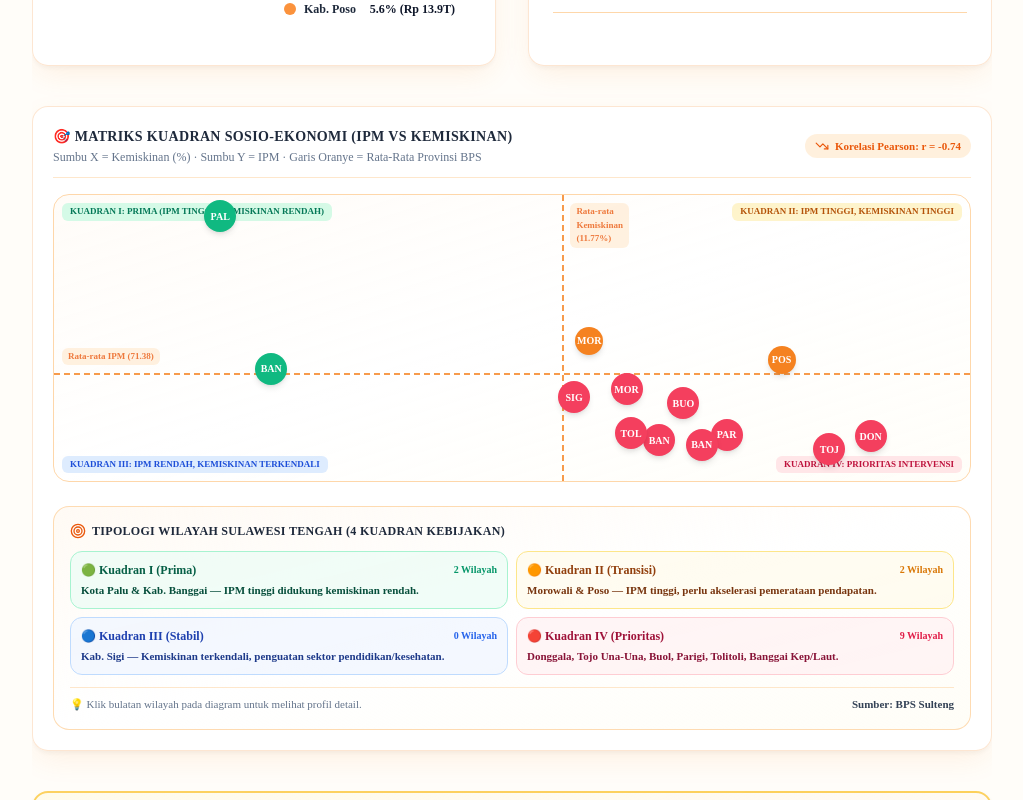
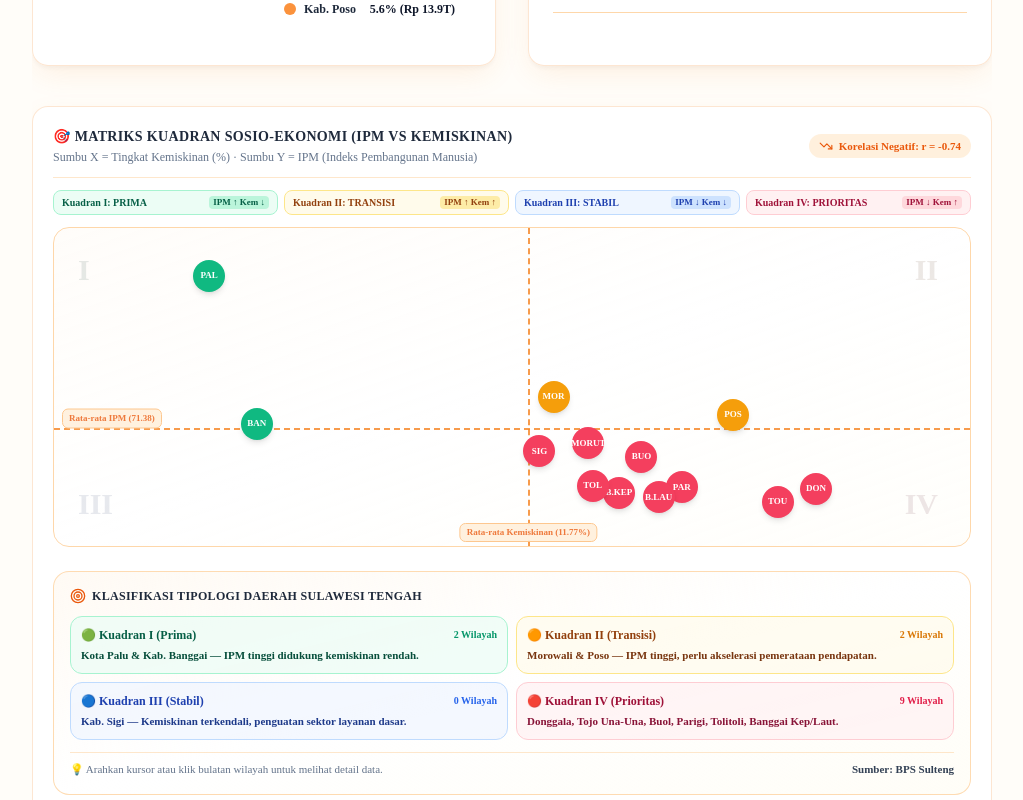
Before and after one commit to AndiFaturrahman/Web_Dashboard_Chatbot_BPSSulteng, a Next.js app in the folder web(next.js)/frontend/: page / in a window 1280 px wide. Shown: the part 2360-3160 px from the top of the page, without its empty margins (256-1279 px from the left). Built offline with nearby package versions, Linux system fonts and the light colour scheme; no server answers.

Commit message:
fix: relocate quadrant labels above scatter canvas to prevent bubble overlap and add hover tooltips

```diff
--- a/web(next.js)/frontend/components/charts/InteractiveScatterQuadrant.tsx
+++ b/web(next.js)/frontend/components/charts/InteractiveScatterQuadrant.tsx
@@ -2,7 +2,7 @@
 
 import { useState } from "react";
 import { Regency } from "@/types";
-import { Sparkles, TrendingDown, Target, Info, CheckCircle2 } from "lucide-react";
+import { Sparkles, TrendingDown, Target, Info, CheckCircle2, MapPin } from "lucide-react";
 
 interface ScatterQuadrantProps {
   title: string;
@@ -11,19 +11,39 @@ interface ScatterQuadrantProps {
 
 export default function InteractiveScatterQuadrant({ title, regencies }: ScatterQuadrantProps) {
   const [selectedReg, setSelectedReg] = useState<Regency | null>(null);
+  const [hoveredReg, setHoveredReg] = useState<Regency | null>(null);
 
   const avgIPM = 71.38;
   const avgKemiskinan = 11.77;
 
+  // Expanded scale to ensure bubbles never clip or overlap boundaries
   const minX = 4;
-  const maxX = 18;
-  const minY = 64;
-  const maxY = 84;
+  const maxX = 19;
+  const minY = 63;
+  const maxY = 86;
 
   const q1 = regencies.filter((r) => r.IPM >= avgIPM && r.Kemiskinan_Persen <= avgKemiskinan);
   const q2 = regencies.filter((r) => r.IPM >= avgIPM && r.Kemiskinan_Persen > avgKemiskinan);
   const q3 = regencies.filter((r) => r.IPM < avgIPM && r.Kemiskinan_Persen <= avgKemiskinan);
   const q4 = regencies.filter((r) => r.IPM < avgIPM && r.Kemiskinan_Persen > avgKemiskinan);
+
+  // Short clean names for bubbles
+  const getShortName = (name: string) => {
+    if (name.includes("Palu")) return "PAL";
+    if (name.includes("Banggai Kepulauan")) return "B.KEP";
+    if (name.includes("Banggai Laut")) return "B.LAU";
+    if (name.includes("Banggai")) return "BAN";
+    if (name.includes("Morowali Utara")) return "MORUT";
+    if (name.includes("Morowali")) return "MOR";
+    if (name.includes("Poso")) return "POS";
+    if (name.includes("Donggala")) return "DON";
+    if (name.includes("Tolitoli")) return "TOL";
+    if (name.includes("Buol")) return "BUO";
+    if (name.includes("Parigi")) return "PAR";
+    if (name.includes("Tojo")) return "TOU";
+    if (name.includes("Sigi")) return "SIG";
+    return name.slice(0, 3).toUpperCase();
+  };
 
   return (
     <div className="glass-card rounded-2xl p-5 overflow-hidden flex flex-col justify-between h-full space-y-4">
@@ -35,25 +55,60 @@ export default function InteractiveScatterQuadrant({ title, regencies }: Scatter
               🎯 {title}
             </h3>
             <p className="text-xs text-slate-500 mt-0.5">
-              Sumbu X = Kemiskinan (%) · Sumbu Y = IPM · Garis Oranye = Rata-Rata Provinsi BPS
+              Sumbu X = Tingkat Kemiskinan (%) · Sumbu Y = IPM (Indeks Pembangunan Manusia)
             </p>
           </div>
 
           <div className="flex items-center gap-1.5 rounded-full bg-orange-100/80 px-2.5 py-1 text-[11px] font-black text-[#EA580C]">
             <TrendingDown className="h-3.5 w-3.5" />
-            <span>Korelasi Pearson: r = -0.74</span>
+            <span>Korelasi Negatif: r = -0.74</span>
           </div>
         </div>
 
-        {/* Scrollable Canvas Container */}
-        <div className="mt-4 overflow-x-auto pb-2 scrollbar-thin">
-          <div className="relative h-72 min-w-[500px] w-full rounded-2xl border border-orange-200 bg-gradient-to-br from-orange-50/40 via-white to-amber-50/30 p-4">
+        {/* 4 Quadrant Reference Bar (Placed neatly ABOVE the graph so it never collides with bubbles) */}
+        <div className="mt-3 grid grid-cols-2 sm:grid-cols-4 gap-1.5 text-[10px] font-black">
+          <div className="rounded-lg bg-emerald-50 border border-emerald-200 px-2 py-1 text-emerald-800 flex items-center justify-between">
+            <span>Kuadran I: PRIMA</span>
+            <span className="bg-emerald-200/70 px-1 rounded text-[9px]">IPM ↑ Kem ↓</span>
+          </div>
+          <div className="rounded-lg bg-amber-50 border border-amber-200 px-2 py-1 text-amber-800 flex items-center justify-between">
+            <span>Kuadran II: TRANSISI</span>
+            <span className="bg-amber-200/70 px-1 rounded text-[9px]">IPM ↑ Kem ↑</span>
+          </div>
+          <div className="rounded-lg bg-blue-50 border border-blue-200 px-2 py-1 text-blue-800 flex items-center justify-between">
+            <span>Kuadran III: STABIL</span>
+            <span className="bg-blue-200/70 px-1 rounded text-[9px]">IPM ↓ Kem ↓</span>
+          </div>
+          <div className="rounded-lg bg-rose-50 border border-rose-200 px-2 py-1 text-rose-800 flex items-center justify-between">
+            <span>Kuadran IV: PRIORITAS</span>
+            <span className="bg-rose-200/70 px-1 rounded text-[9px]">IPM ↓ Kem ↑</span>
+          </div>
+        </div>
+
+        {/* Scatter Plot Canvas with Clean Non-Overlapping Watermarks */}
+        <div className="mt-3 overflow-x-auto pb-2 scrollbar-thin">
+          <div className="relative h-80 min-w-[520px] w-full rounded-2xl border border-orange-200 bg-gradient-to-br from-orange-50/30 via-white to-amber-50/20 p-4">
+
+            {/* Watermark Roman Numerals in Background */}
+            <div className="absolute top-6 left-6 text-3xl font-black text-emerald-950/10 select-none pointer-events-none">
+              I
+            </div>
+            <div className="absolute top-6 right-8 text-3xl font-black text-amber-950/10 select-none pointer-events-none">
+              II
+            </div>
+            <div className="absolute bottom-6 left-6 text-3xl font-black text-blue-950/10 select-none pointer-events-none">
+              III
+            </div>
+            <div className="absolute bottom-6 right-8 text-3xl font-black text-rose-950/10 select-none pointer-events-none">
+              IV
+            </div>
+
             {/* Average Axis Lines */}
             <div
               className="absolute top-0 bottom-0 border-r-2 border-dashed border-[#F58220] z-0 opacity-80"
               style={{ left: `${((avgKemiskinan - minX) / (maxX - minX)) * 100}%` }}
             >
-              <span className="absolute top-2 left-2 rounded-md bg-orange-100/90 px-1.5 py-0.5 text-[9px] font-black text-[#EA580C] shadow-xs">
+              <span className="absolute bottom-1 -translate-x-1/2 left-0 whitespace-nowrap rounded-md bg-orange-100/95 border border-orange-300 px-1.5 py-0.5 text-[9px] font-black text-[#EA580C] shadow-xs">
                 Rata-rata Kemiskinan ({avgKemiskinan}%)
               </span>
             </div>
@@ -62,23 +117,9 @@ export default function InteractiveScatterQuadrant({ title, regencies }: Scatter
               className="absolute left-0 right-0 border-b-2 border-dashed border-[#F58220] z-0 opacity-80"
               style={{ bottom: `${((avgIPM - minY) / (maxY - minY)) * 100}%` }}
             >
-              <span className="absolute bottom-2 left-2 rounded-md bg-orange-100/90 px-1.5 py-0.5 text-[9px] font-black text-[#EA580C] shadow-xs">
+              <span className="absolute left-2 -translate-y-full top-0 rounded-md bg-orange-100/95 border border-orange-300 px-1.5 py-0.5 text-[9px] font-black text-[#EA580C] shadow-xs">
                 Rata-rata IPM ({avgIPM})
               </span>
-            </div>
-
-            {/* Quadrant Badge Labels */}
-            <div className="absolute top-2 left-2 text-[9px] font-black text-emerald-700 uppercase bg-emerald-100/90 px-2 py-0.5 rounded-md shadow-xs">
-              Kuadran I: PRIMA (IPM Tinggi, Kemiskinan Rendah)
-            </div>
-            <div className="absolute top-2 right-2 text-[9px] font-black text-amber-700 uppercase bg-amber-100/90 px-2 py-0.5 rounded-md shadow-xs">
-              Kuadran II: IPM Tinggi, Kemiskinan Tinggi
-            </div>
-            <div className="absolute bottom-2 left-2 text-[9px] font-black text-blue-700 uppercase bg-blue-100/90 px-2 py-0.5 rounded-md shadow-xs">
-              Kuadran III: IPM Rendah, Kemiskinan Terkendali
-            </div>
-            <div className="absolute bottom-2 right-2 text-[9px] font-black text-rose-700 uppercase bg-rose-100/90 px-2 py-0.5 rounded-md shadow-xs">
-              Kuadran IV: PRIORITAS INTERVENSI
             </div>
 
             {/* Regional Bubbles */}
@@ -86,28 +127,42 @@ export default function InteractiveScatterQuadrant({ title, regencies }: Scatter
               const posX = ((reg.Kemiskinan_Persen - minX) / (maxX - minX)) * 100;
               const posY = ((reg.IPM - minY) / (maxY - minY)) * 100;
               const isSelected = selectedReg?.Kode === reg.Kode;
+              const isHovered = hoveredReg?.Kode === reg.Kode;
 
               return (
                 <div
                   key={reg.Kode}
                   onClick={() => setSelectedReg(reg)}
+                  onMouseEnter={() => setHoveredReg(reg)}
+                  onMouseLeave={() => setHoveredReg(null)}
                   className="group absolute -translate-x-1/2 translate-y-1/2 cursor-pointer z-10"
                   style={{ left: `${posX}%`, bottom: `${posY}%` }}
                 >
+                  {/* Tooltip on Hover */}
+                  {isHovered && (
+                    <div className="absolute -top-9 left-1/2 -translate-x-1/2 whitespace-nowrap rounded-lg bg-slate-900 px-2 py-1 text-[10px] font-bold text-white shadow-xl z-30 pointer-events-none">
+                      {reg.Wilayah} · IPM {reg.IPM} · {reg.Kemiskinan_Persen}%
+                    </div>
+                  )}
+
                   <div
                     className={
-                      "flex items-center justify-center rounded-full text-[10px] font-black text-white shadow-md transition-all duration-200 group-hover:scale-110 " +
+                      "flex items-center justify-center rounded-full text-[9px] font-black text-white shadow-md transition-all duration-200 select-none " +
                       (isSelected
-                        ? "h-10 w-10 bg-slate-900 ring-4 ring-orange-400 z-20"
-                        : (reg.IPM >= avgIPM && reg.Kemiskinan_Persen <= avgKemiskinan
-                            ? "h-8 w-8 bg-emerald-500"
-                            : (reg.IPM < avgIPM && reg.Kemiskinan_Persen > avgKemiskinan
-                                ? "h-8 w-8 bg-rose-500"
-                                : "h-7 w-7 bg-[#F58220]")))
+                        ? "h-11 w-11 bg-slate-900 ring-4 ring-[#EA580C] z-20"
+                        : isHovered
+                          ? "h-10 w-10 ring-2 ring-white scale-110 z-20 " + (reg.IPM >= avgIPM && reg.Kemiskinan_Persen <= avgKemiskinan ? "bg-emerald-600" : reg.IPM >= avgIPM ? "bg-amber-600" : reg.Kemiskinan_Persen <= avgKemiskinan ? "bg-blue-600" : "bg-rose-600")
+                          : (reg.IPM >= avgIPM && reg.Kemiskinan_Persen <= avgKemiskinan
+                              ? "h-8 w-8 bg-emerald-500"
+                              : (reg.IPM >= avgIPM && reg.Kemiskinan_Persen > avgKemiskinan
+                                  ? "h-8 w-8 bg-amber-500"
+                                  : (reg.IPM < avgIPM && reg.Kemiskinan_Persen <= avgKemiskinan
+                                      ? "h-8 w-8 bg-blue-500"
+                                      : "h-8 w-8 bg-rose-500"))))
                     }
                     title={`${reg.Wilayah} (IPM: ${reg.IPM}, Kemiskinan: ${reg.Kemiskinan_Persen}%)`}
                   >
-                    {reg.Wilayah.replace("Kabupaten ", "").replace("Kab. ", "").replace("Kota ", "").slice(0, 3).toUpperCase()}
+                    {getShortName(reg.Wilayah)}
                   </div>
                 </div>
               );
@@ -116,7 +171,7 @@ export default function InteractiveScatterQuadrant({ title, regencies }: Scatter
         </div>
       </div>
 
-      {/* Selected Inspection Banner */}
+      {/* Selected Region Inspection Banner */}
       {selectedReg && (
         <div className="rounded-xl border border-orange-300 bg-orange-50/90 p-3">
           <div className="flex flex-wrap items-center justify-between gap-2 text-xs">
@@ -133,11 +188,11 @@ export default function InteractiveScatterQuadrant({ title, regencies }: Scatter
         </div>
       )}
 
-      {/* RICH SUMMARY SECTION (FILLING EMPTY SPACE PERFECTLY) */}
+      {/* 4-QUADRANT POLICY TYPOLOGY DETAIL CARDS */}
       <div className="rounded-2xl border border-orange-200/90 bg-gradient-to-br from-orange-50/60 via-white to-amber-50/40 p-4 space-y-3">
         <div className="flex items-center gap-1.5 text-xs font-black uppercase tracking-wide text-slate-800">
           <Target className="h-4 w-4 text-[#EA580C]" />
-          <span>Tipologi Wilayah Sulawesi Tengah (4 Kuadran Kebijakan)</span>
+          <span>Klasifikasi Tipologi Daerah Sulawesi Tengah</span>
         </div>
 
         <div className="grid grid-cols-1 sm:grid-cols-2 gap-2 text-xs">
@@ -170,7 +225,7 @@ export default function InteractiveScatterQuadrant({ title, regencies }: Scatter
               <span className="text-[10px] font-bold text-blue-600">{q3.length} Wilayah</span>
             </div>
             <p className="mt-1 text-[11px] font-semibold text-blue-900">
-              Kab. Sigi — Kemiskinan terkendali, penguatan sektor pendidikan/kesehatan.
+              Kab. Sigi — Kemiskinan terkendali, penguatan sektor layanan dasar.
             </p>
           </div>
 
@@ -187,7 +242,7 @@ export default function InteractiveScatterQuadrant({ title, regencies }: Scatter
         </div>
 
         <div className="border-t border-orange-200/60 pt-2 flex items-center justify-between text-[11px] text-slate-500 font-medium">
-          <span>💡 Klik bulatan wilayah pada diagram untuk melihat profil detail.</span>
+          <span>💡 Arahkan kursor atau klik bulatan wilayah untuk melihat detail data.</span>
           <span className="font-bold text-slate-700">Sumber: BPS Sulteng</span>
         </div>
       </div>
```
